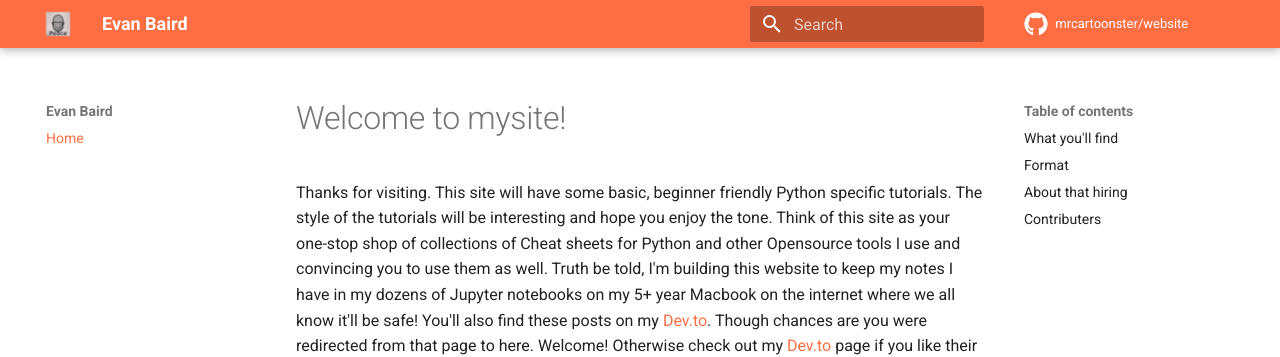
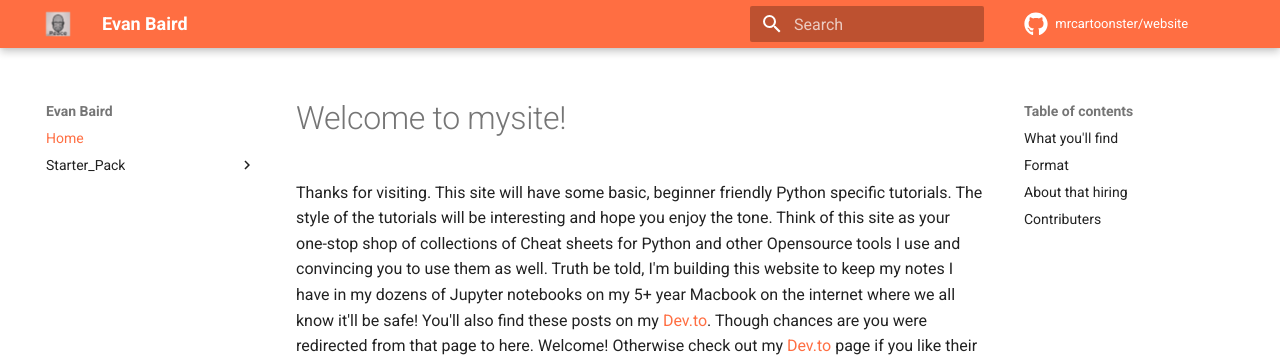
Before and after one commit to mrcartoonster/website, an MkDocs documentation site: the page built from docs/index.md, in a window 1280 px wide. Shown: the top 357 px of the page. Built offline with MkDocs 1.6.1 and Material for MkDocs 9.7.7, drawn with Linux system fonts in a browser that asks for light colours; emoji names are drawn with the system emoji font; comment, search, counter and statistics services are not loaded.

Commit message:
Adding pyenv mkdown

```diff
--- a/mkdocs.yml
+++ b/mkdocs.yml
@@ -16,6 +16,8 @@ theme:
   logo: images/8596846.jpg
 nav:
  - Home: index.md
+ - Starter_Pack:
+   - Starter_Pack/pyenv.md
 markdown_extensions:
  - markdown.extensions.codehilite:
      guess_lang: false
```
Also changed, not shown: CHANGELOG.md (+1 -0 lines), docs/Starter_Pack/pyenv.md (added).
